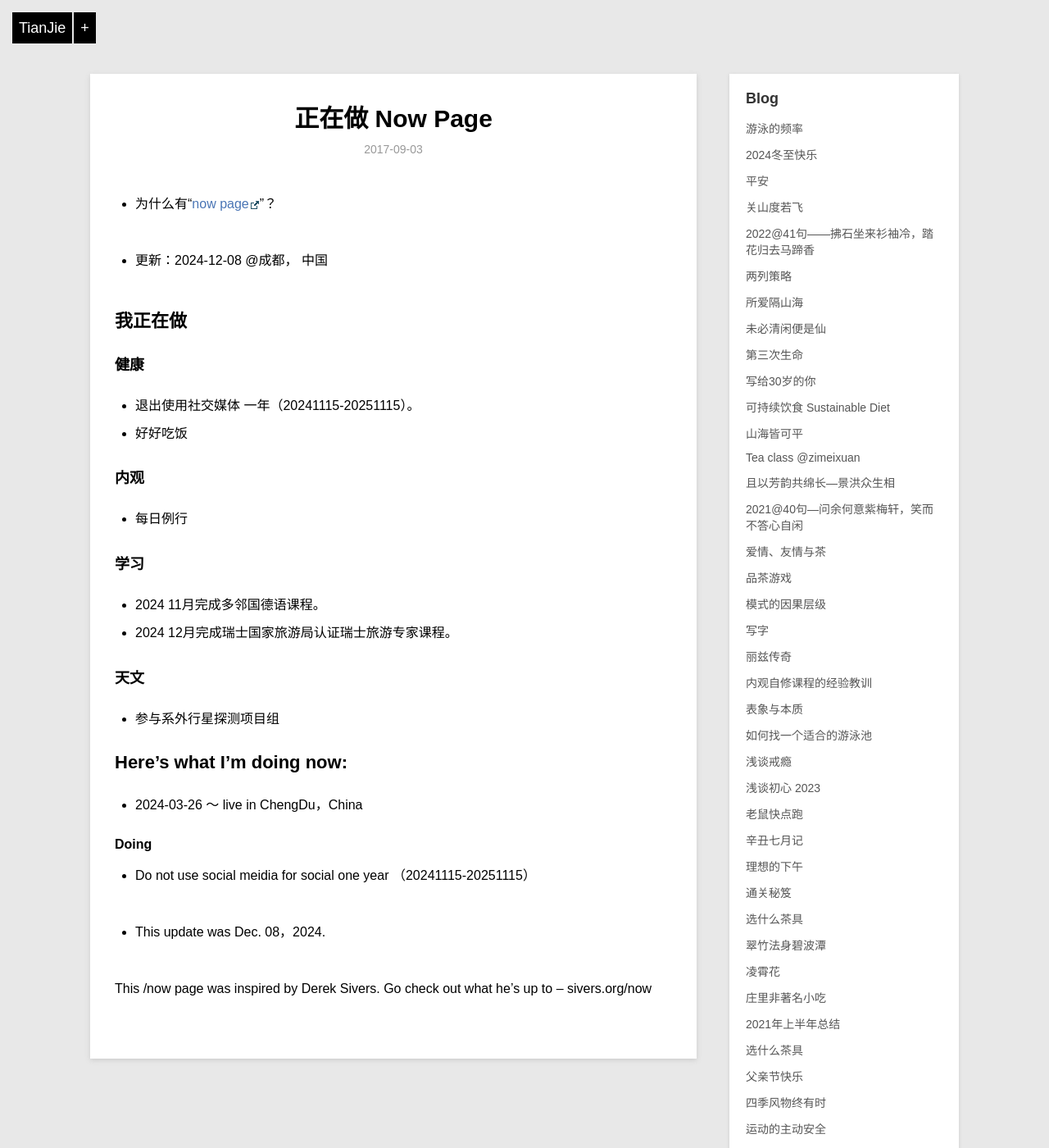
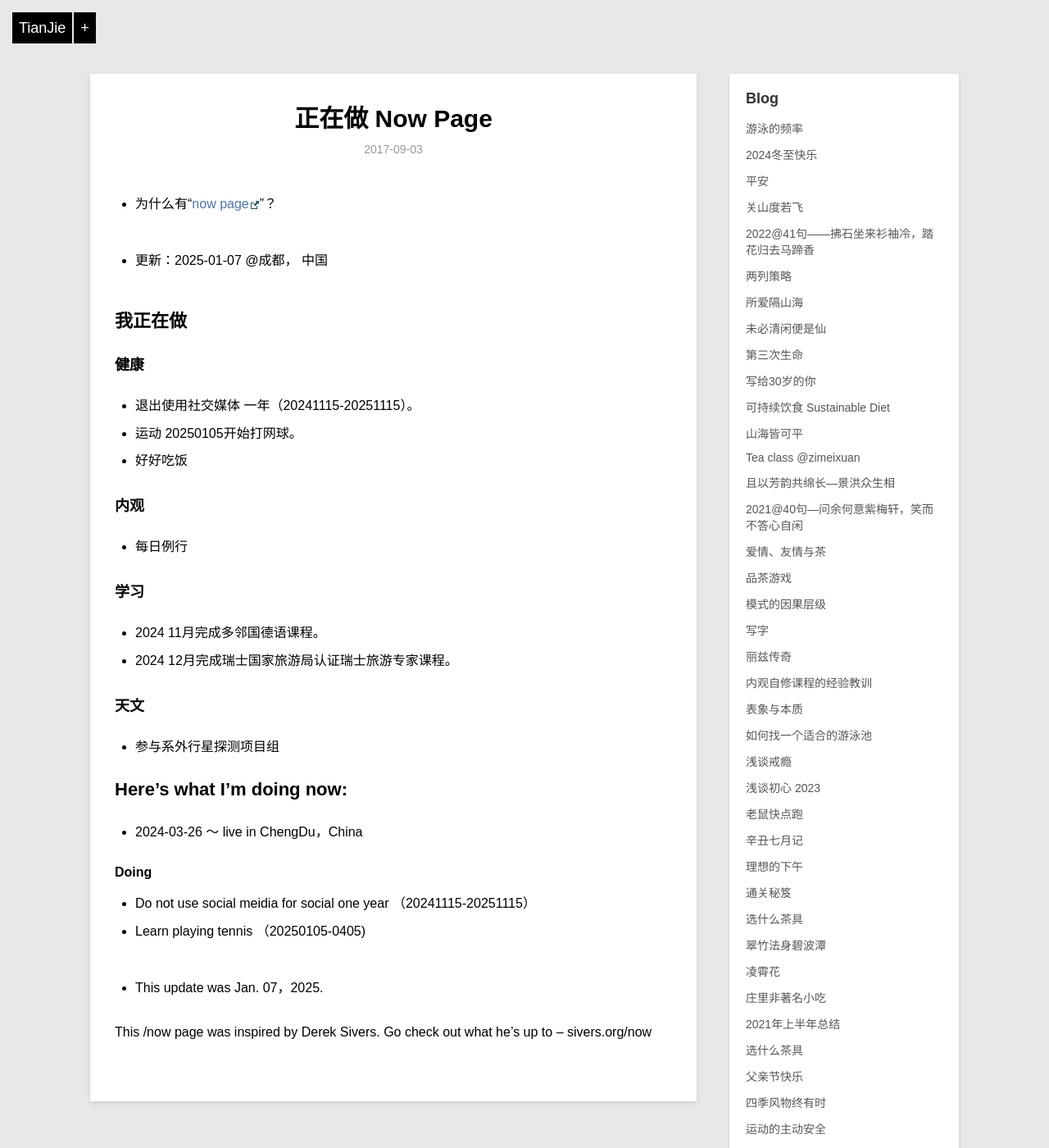
Before and after one commit to violettianjie/violettianjie.github.io, a Jekyll site: the page built from _posts/blog/2017-09-03-now.md, in a window 1280 px wide and 1400 px high. Shown: the whole window at 82% size. Built offline with Jekyll 4.4.1, drawn with Linux system fonts in a browser that asks for light colours; comment, search, counter and statistics services are not loaded.

Commit message:
Update 2017-09-03-now.md

```diff
--- a/_posts/blog/2017-09-03-now.md
+++ b/_posts/blog/2017-09-03-now.md
@@ -9,7 +9,7 @@ category: blog
 - 为什么有“[now page](http://nownownow.com/about)”？
 
 
-- 更新：2024-12-08 @成都， 中国
+- 更新：2025-01-07 @成都， 中国
 
 
 ## 我正在做
@@ -17,6 +17,7 @@ category: blog
 ### 健康
 
 - 退出使用社交媒体 一年（20241115-20251115）。
+- 运动 20250105开始打网球。
 - 好好吃饭
 
 ### 内观
@@ -49,12 +50,13 @@ category: blog
 
 
 - Do not use social meidia for social one year （20241115-20251115）
+- Learn playing tennis （20250105-0405)
 
 
 
 
 
-- This update was Dec. 08，2024.
+- This update was Jan. 07，2025.
 
 This /now page was inspired by Derek Sivers. Go check out what he’s up to – sivers.org/now
 
```
